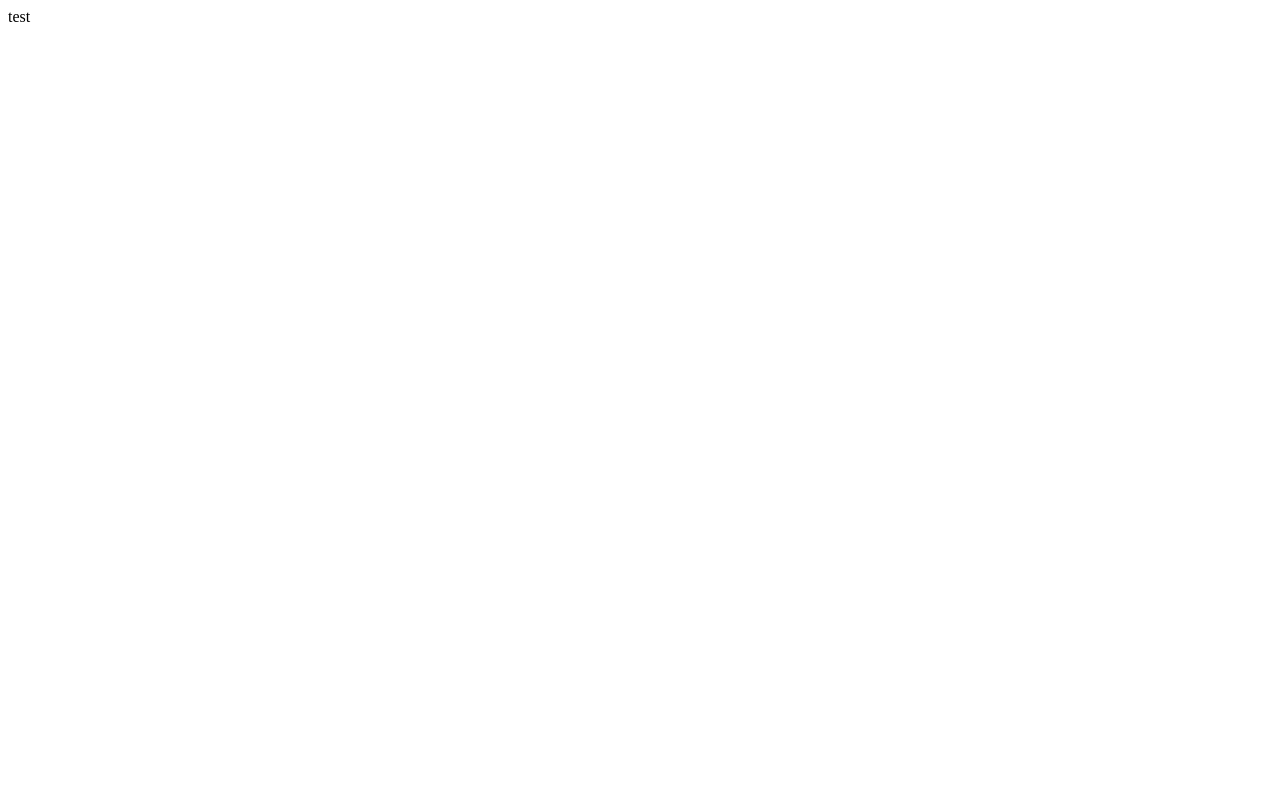
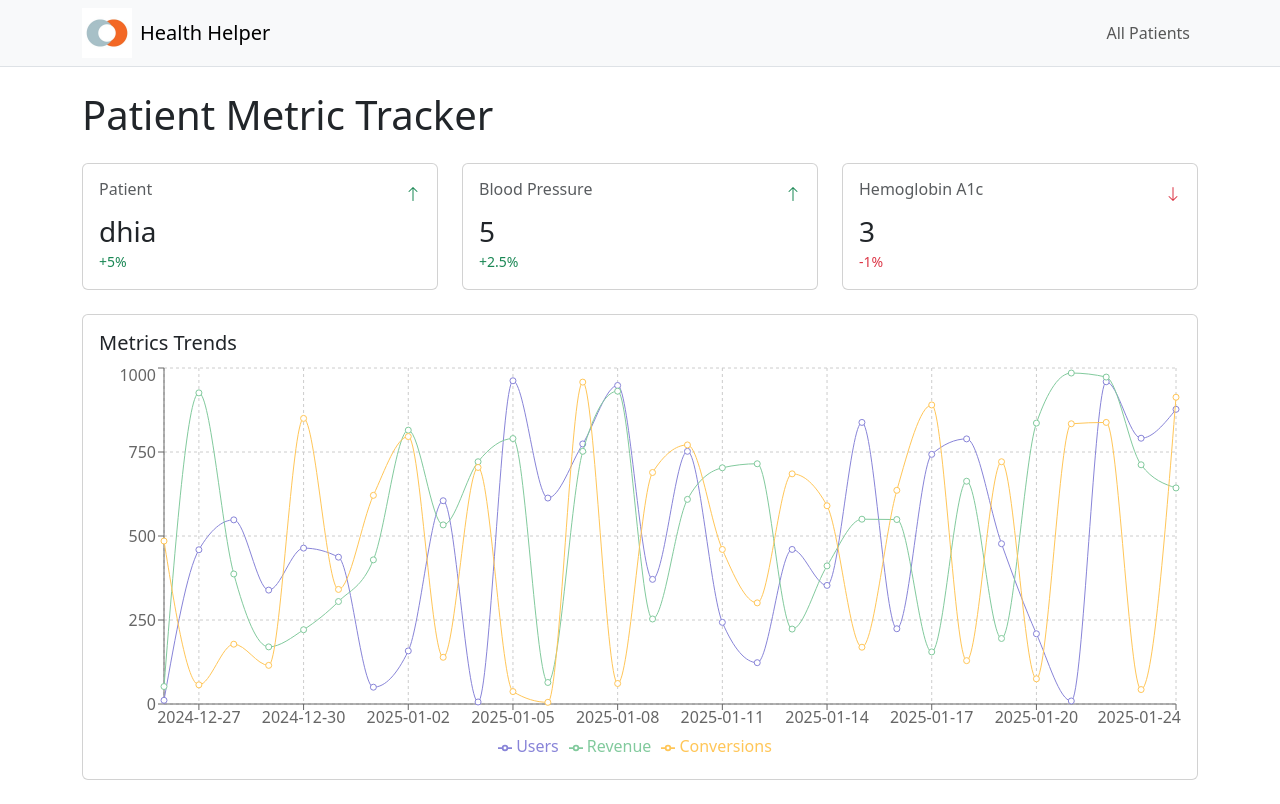
Before and after one commit to dhiamlayah/Patient-Metric-Tracker, a React (Vite) app in the folder client/: page / in a window 1280 px wide. Built offline with nearby package versions, Linux system fonts and the light colour scheme.

Commit message:
add metric trend , dashbord

```diff
--- a/client/src/App.tsx
+++ b/client/src/App.tsx
@@ -1,9 +1,13 @@
+import React from "react"
+import Header from "./components/Header"
+import Dashboard from "./components/Dashboard"
+
 function App() {
-
   return (
-    <>
-      test
-    </>
+    <div className="d-flex flex-column min-vh-100">
+      <Header />
+      <Dashboard />
+    </div>
   )
 }
 
--- /dev/null
+++ b/client/src/components/Dashboard.tsx
@@ -0,0 +1,28 @@
+import { Container, Row, Col } from "react-bootstrap"
+import TrendChart from "./TrendChart"
+import MetricCard from "./MetricCard"
+import { mockData ,getCurrentMetrics} from "../utils/mockdata"
+
+function Dashboard() {
+  const currentMetrics = getCurrentMetrics()
+
+  return (
+    <Container className="mt-4">
+      <h1 className="mb-4">Patient Metric Tracker</h1>
+      <Row>
+        {currentMetrics.map((metric) => (
+          <Col key={metric.name} md={4}>
+            <MetricCard {...metric} />
+          </Col>
+        ))}
+      </Row>
+      <Row>
+        <Col>
+          <TrendChart data={mockData} metrics={["Users", "Revenue", "Conversions"]} />
+        </Col>
+      </Row>
+    </Container>
+  )
+}
+
+export default Dashboard
--- /dev/null
+++ b/client/src/components/Header.tsx
@@ -0,0 +1,21 @@
+import { Navbar, Nav, Container } from "react-bootstrap"
+import healthHelperLogo from '../assets/healthhelper_logo.jpg';
+
+function Header() {
+  return (
+    <Navbar bg="light" expand="lg" className="border-bottom">
+      <Container>
+      <img src={healthHelperLogo} alt="alt" style={{ width: '50px', height: 'auto', marginRight:'8px' }} />
+      <Navbar.Brand href="/"> Health Helper</Navbar.Brand>
+        <Navbar.Toggle aria-controls="basic-navbar-nav" />
+        <Navbar.Collapse id="basic-navbar-nav">
+          <Nav className="ms-auto">
+            <Nav.Link href="/">All Patients</Nav.Link>
+          </Nav>
+        </Navbar.Collapse>
+      </Container>
+    </Navbar>
+  )
+}
+
+export default Header
--- /dev/null
+++ b/client/src/components/MetricCard.tsx
@@ -0,0 +1,21 @@
+import { Card } from "react-bootstrap"
+import { ArrowUp, ArrowDown } from "react-bootstrap-icons"
+
+function MetricCard({ name, value, change }:any) {
+  const isPositive = change.startsWith("+")
+
+  return (
+    <Card className="mb-4">
+      <Card.Body>
+        <div className="d-flex justify-content-between align-items-center mb-2">
+          <Card.Title className="h6 text-muted">{name}</Card.Title>
+          {isPositive ? <ArrowUp className="text-success" /> : <ArrowDown className="text-danger" />}
+        </div>
+        <div className="h3 mb-0">{value}</div>
+        <small className={isPositive ? "text-success" : "text-danger"}>{change}</small>
+      </Card.Body>
+    </Card>
+  )
+}
+
+export default MetricCard
--- /dev/null
+++ b/client/src/components/TrendChart.tsx
@@ -0,0 +1,36 @@
+import { Card } from "react-bootstrap"
+import { LineChart, Line, XAxis, YAxis, CartesianGrid, Tooltip, Legend, ResponsiveContainer } from "recharts"
+
+function TrendChart({ data, metrics }:any) {
+  const colors = ["#8884d8", "#82ca9d", "#ffc658"]
+  console.log("data",data)
+  return (
+    <Card className="mb-4">
+      <Card.Body>
+        <Card.Title>Metrics Trends</Card.Title>
+        <div style={{ height: "400px" }}>
+          <ResponsiveContainer width="100%" height="100%">
+            <LineChart data={data}>
+              <CartesianGrid strokeDasharray="3 3" />
+              <XAxis dataKey="date" />
+              <YAxis />
+              <Tooltip />
+              <Legend />
+              {metrics.map((metric, index) => (
+                <Line
+                  key={metric}
+                  type="monotone"
+                  dataKey={metric}
+                  stroke={colors[index % colors.length]}
+                  activeDot={{ r: 8 }}
+                />
+              ))}
+            </LineChart>
+          </ResponsiveContainer>
+        </div>
+      </Card.Body>
+    </Card>
+  )
+}
+
+export default TrendChart
--- /dev/null
+++ b/client/src/main.css
@@ -0,0 +1,14 @@
+@tailwind base;
+@tailwind components;
+@tailwind utilities;
+body {
+    margin: 0;
+    font-family: -apple-system, BlinkMacSystemFont, "Segoe UI", "Roboto", "Oxygen", "Ubuntu", "Cantarell", "Fira Sans",
+      "Droid Sans", "Helvetica Neue", sans-serif;
+    -webkit-font-smoothing: antialiased;
+    -moz-osx-font-smoothing: grayscale;
+  }
+
+  code {
+    font-family: source-code-pro, Menlo, Monaco, Consolas, "Courier New", monospace;
+  }
--- a/client/src/main.tsx
+++ b/client/src/main.tsx
@@ -1,6 +1,8 @@
 import { StrictMode } from 'react'
 import { createRoot } from 'react-dom/client'
+import './main.css'
 import App from './App.tsx'
+import "bootstrap/dist/css/bootstrap.min.css"
 
 createRoot(document.getElementById('root')!).render(
   <StrictMode>
--- /dev/null
+++ b/client/src/utils/mockdata.ts
@@ -0,0 +1,31 @@
+export const generateMockData = (days:any) => {
+  const data = []
+  const metrics = ["Users", "Revenue", "Conversions"]
+  const startDate = new Date()
+  startDate.setDate(startDate.getDate() - days)
+
+  for (let i = 0; i < days; i++) {
+    const date = new Date(startDate)
+    date.setDate(date.getDate() + i)
+    const entry :any = { date: date.toISOString().split("T")[0] }
+
+    metrics.forEach((metric:any) => {
+      entry[metric] = Math.floor(Math.random() * 1000)
+    })
+
+    data.push(entry)
+  }
+
+  return data
+}
+
+export const mockData = generateMockData(30)
+
+export const getCurrentMetrics = () => {
+  const latest = mockData[mockData.length - 1]
+  return [
+    { name: "Patient", value: "dhia", change: "+5%" },
+    { name: "Blood Pressure", value: "5", change: "+2.5%" },
+    { name: "Hemoglobin A1c", value: "3" , change: "-1%" },
+  ]
+}
```
Also changed, not shown: client/package.json (+6 -1 lines), client/src/assets/healthhelper_logo.jpg (added), 1 other file (tests, documents, lock files or other folders).
